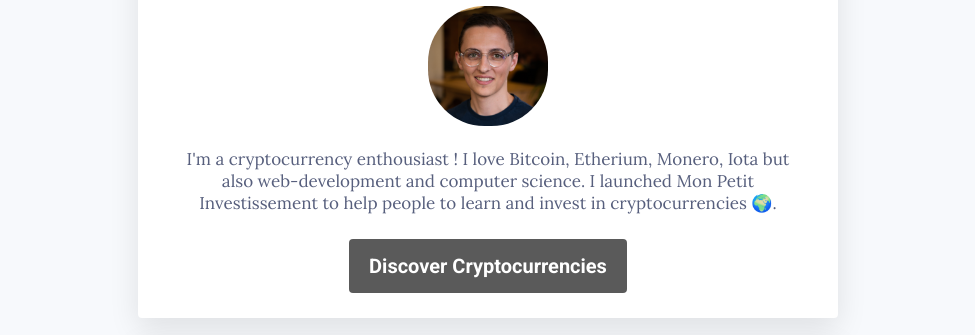
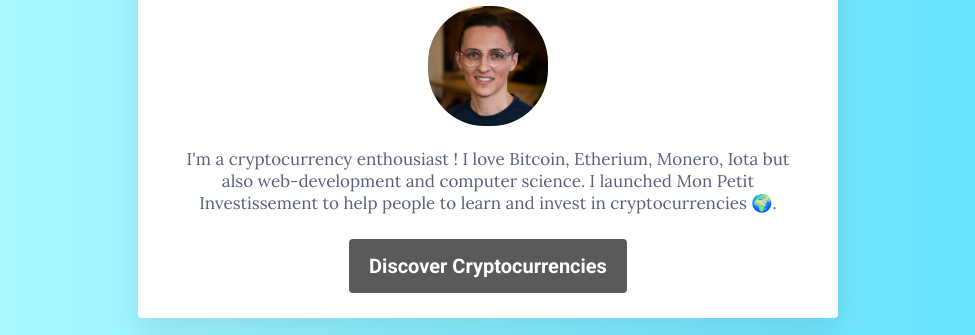
Before and after one commit to PelDoingCode/profile, a plain HTML site: page index.html in a window 1280 px wide. Shown: the part 155-490 px from the top of the page, without its empty margins (152-1127 px from the left). Drawn offline with Linux system fonts and the light colour scheme.

Commit message:
make my profile prettier

```diff
--- a/style.css
+++ b/style.css
@@ -1,6 +1,9 @@
 /* Colors and fonts */
 body {
-  background: #F7F9FC;
+  /*background: #F7F9FC;*/
+  background: linear-gradient(to right, #b2fcff, #5edfff);
+
+  /*background: #b2fcff;*/
   color: #575F7D;
   font-family: 'Lora', serif;
   font-size: 17px;
```
